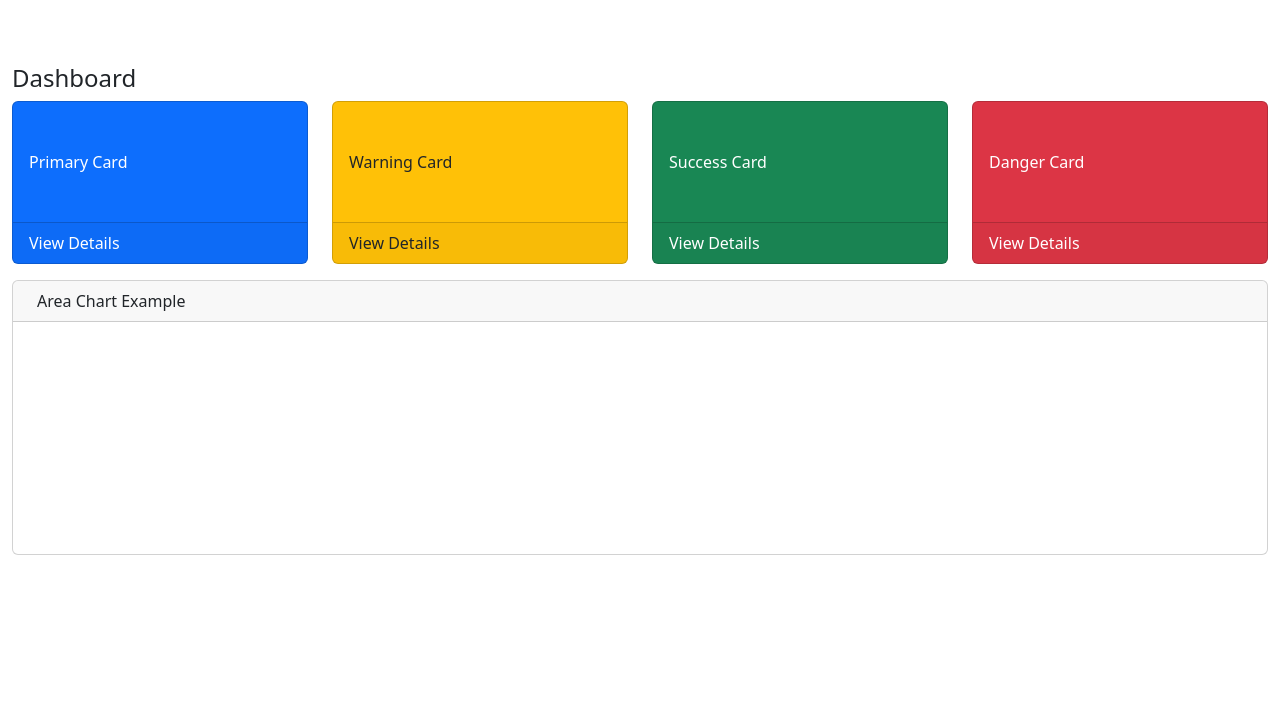
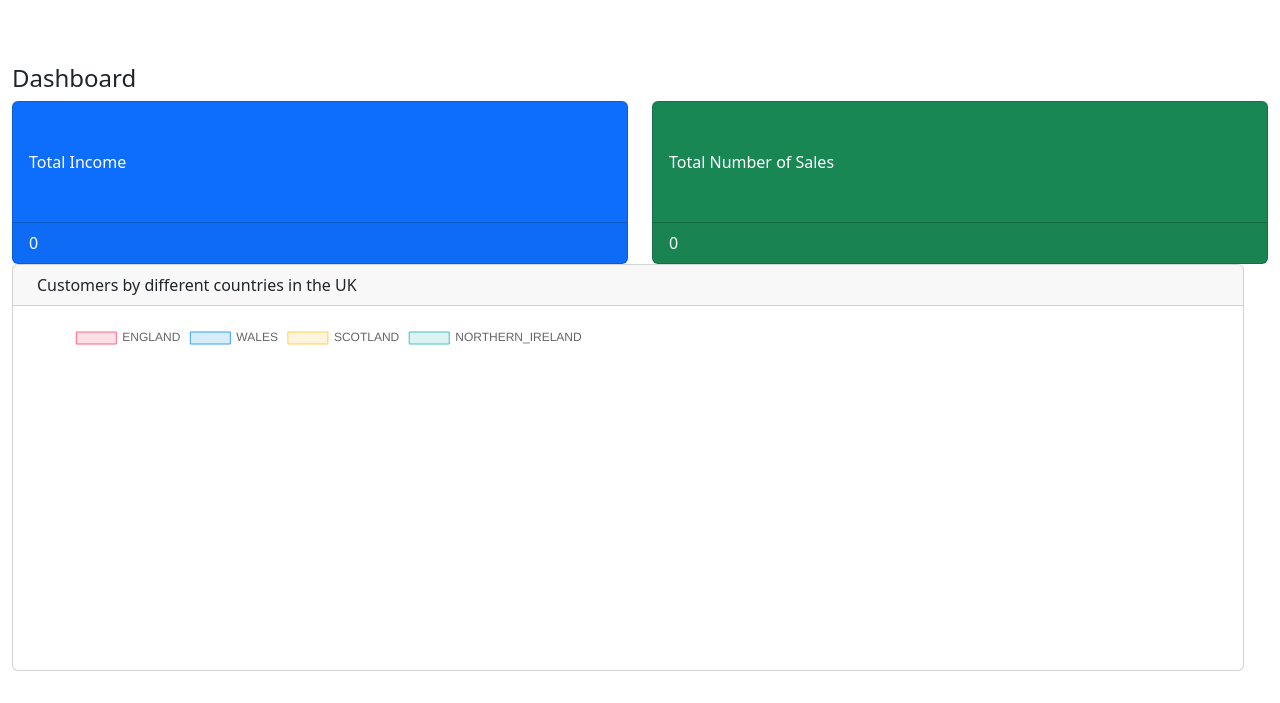
Before and after one commit to ishambhandari/enterprise-ecommerce, a Django app: page /dashboard/ in a window 1280 px wide. Shown: the part 112-815 px from the top of the page. Before the commit the page ends 667 px from the top, so only its background shows below. Run offline with Django 4.2, Linux system fonts and the light colour scheme; the visitor is signed in with stand-in values (Sample User, id 1); data that the repository does not hold is empty; some libraries are stand-ins or nearby versions.

Commit message:
fixing up the problem

```diff
--- /dev/null
+++ b/features/steps/behave.ini
@@ -0,0 +1,2 @@
+[behave]
+django_settings_module=myshop.settings
--- a/myshop/settings.py
+++ b/myshop/settings.py
@@ -23,7 +23,7 @@ BASE_DIR = Path(__file__).resolve().parent.parent
 SECRET_KEY = 'django-insecure-4vg)p9=8d0)d-(ry7pz%ds@l@+tghks$6-_7u6qid-8)s!onn7'
 
 # SECURITY WARNING: don't run with debug turned on in production!
-DEBUG =False
+DEBUG = True
 
 ALLOWED_HOSTS = ['*']
 
--- a/products/templates/accountdetail.html
+++ b/products/templates/accountdetail.html
@@ -44,5 +44,7 @@
   <p>Your total spending is</p>
   <span>{{total_spending}}</span>
 </div>
+<button>   <a href={%url "logout"%}>Logout</a>
+</button>
 
 {% endblock %}
--- a/products/templates/base.html
+++ b/products/templates/base.html
@@ -6,6 +6,9 @@
     <link href="{% static 'fontawesomefree/css/brands.css' %}" rel="stylesheet" type="text/css">
     <link href="{% static 'fontawesomefree/css/solid.css' %}" rel="stylesheet" type="text/css">
     <link rel="stylesheet" href="{% static 'css/styles.css' %}">
+
+<script src="https://cdn.jsdelivr.net/npm/leaflet@1.7.1/dist/leaflet.js"></script>
+<link rel="stylesheet" href="https://cdn.jsdelivr.net/npm/leaflet@1.7.1/dist/leaflet.css" />
 
   </head>
   <body>
@@ -83,12 +86,14 @@
               </a>
               {% endif%}
         {% if user.is_authenticated%}
+
       <div class="dropdown">
-        <div class="customer-icon"><i class="fa fa-user" style = "margin-top:16px"></i></div>
-        <div class="dropdown-menu">
-          <a href="{% url 'account-detail' %}">My Account</a>
-          <a href={%url "logout"%}>Logout</a>
-        </div>
+        <a href = "{% url 'account-detail' %}"> <div class="customer-icon"><i class="fa fa-user" style = "margin-top:16px"></i></div></a>
+
+      <!--   <div class="dropdown-menu"> -->
+      <!--     <a href="{% url 'account-detail' %}">My Account</a> -->
+      <!--     <a href={%url "logout"%}>Logout</a> -->
+        <!-- </div> -->
       </div>
       {% else %}
 
--- a/products/templates/dashboard.html
+++ b/products/templates/dashboard.html
@@ -1,4 +1,9 @@
 {% extends 'base.html' %} {%block content%}
+ <link rel="stylesheet" href="https://cdnjs.cloudflare.com/ajax/libs/leaflet/1.7.1/leaflet.min.css" />
+    <script src="https://cdnjs.cloudflare.com/ajax/libs/leaflet/1.7.1/leaflet.min.js"></script>
+<script src="https://cdn.jsdelivr.net/npm/chart.js"></script>
+<script src="https://cdnjs.cloudflare.com/ajax/libs/heatmap.js/2.0.0/heatmap.min.js" integrity="sha512-FpvmtV53P/z7yzv1TAIVH7PNz94EKXs5aV6ts/Zi+B/VeGU5Xwo6KIbwpTgKc0d4urD/BtkK50IC9785y68/AA==" crossorigin="anonymous" referrerpolicy="no-referrer"></script>
+</head>
 {% if request.user.is_staff%}
 <div
   class="offcanvas offcanvas-start sidebar-nav bg-dark"
@@ -85,62 +90,39 @@
       </div>
     </div>
     <div class="row">
-      <div class="col-md-3 mb-3">
+      <div class="col-md-6 mb-6">
         <div class="card bg-primary text-white h-100">
-          <div class="card-body py-5">Primary Card</div>
+          <div class="card-body py-5">Total Income</div>
           <div class="card-footer d-flex">
-            View Details
+            {{total_price}}
             <span class="ms-auto">
               <i class="bi bi-chevron-right"></i>
             </span>
           </div>
         </div>
       </div>
-      <div class="col-md-3 mb-3">
-        <div class="card bg-warning text-dark h-100">
-          <div class="card-body py-5">Warning Card</div>
+      <div class="col-md-6 mb-6">
+        <div class="card bg-success text-white h-100">
+          <div class="card-body py-5">Total Number of Sales</div>
           <div class="card-footer d-flex">
-            View Details
+            {{total_items_sold}}
             <span class="ms-auto">
               <i class="bi bi-chevron-right"></i>
             </span>
           </div>
         </div>
       </div>
-      <div class="col-md-3 mb-3">
-        <div class="card bg-success text-white h-100">
-          <div class="card-body py-5">Success Card</div>
-          <div class="card-footer d-flex">
-            View Details
-            <span class="ms-auto">
-              <i class="bi bi-chevron-right"></i>
-            </span>
-          </div>
-        </div>
-      </div>
-      <div class="col-md-3 mb-3">
-        <div class="card bg-danger text-white h-100">
-          <div class="card-body py-5">Danger Card</div>
-          <div class="card-footer d-flex">
-            View Details
-            <span class="ms-auto">
-              <i class="bi bi-chevron-right"></i>
-            </span>
-          </div>
-        </div>
-      </div>
-    </div>
     <div class="row">
       <div class="col-md-12 mb-3">
         <div class="card h-100">
           <div class="card-header">
             <span class="me-2"><i class="bi bi-bar-chart-fill"></i></span>
-            Area Chart Example
+            Customers by different countries in the UK
           </div>
           <div class="card-body">
-            <canvas class="chart" width="100%" height="200"></canvas>
+<canvas id="myChart" style="height: 300px; width: 600px"></canvas>
           </div>
-        </div>
+
       </div>
     </div>
     <div class="row">
@@ -154,4 +136,47 @@
 
 <div>You are not allowed to view this page. Permission Staff required</div>
 {% endif%}
+<script>
+// Retrieve data from backend
+var data = {
+    "ENGLAND": {{ dictionary.ENGLAND }},
+    "WALES": {{ dictionary.WALES }},
+    "SCOTLAND": {{ dictionary.SCOTLAND }},
+    "NORTHERN_IRELAND": {{ dictionary.NORTHERN_IRELAND }}
+};
+
+// Create a pie chart
+var ctx = document.getElementById("myChart").getContext("2d");
+var myPieChart = new Chart(ctx, {
+    type: 'pie',
+    data: {
+        labels: Object.keys(data),
+        datasets: [{
+            data: Object.values(data),
+            backgroundColor: [
+                'rgba(255, 99, 132, 0.2)',
+                'rgba(54, 162, 235, 0.2)',
+                'rgba(255, 206, 86, 0.2)',
+                'rgba(75, 192, 192, 0.2)',
+            ],
+            borderColor: [
+                'rgba(255, 99, 132, 1)',
+                'rgba(54, 162, 235, 1)',
+                'rgba(255, 206, 86, 1)',
+                'rgba(75, 192, 192, 1)',
+            ],
+            borderWidth: 1
+        }]
+    },
+    options: {
+        responsive: false,
+        maintainAspectRatio: false,
+    }
+});
+
+// THis is leaflet
+
+</script>
+
+
 {% endblock %}
--- a/products/views/dashboard.py
+++ b/products/views/dashboard.py
@@ -2,10 +2,33 @@ from django.shortcuts import render,get_object_or_404
 from products.models import Product, ProductImage
 from django.core.paginator import Paginator
 from django.contrib.auth.decorators import login_required
+from products.models import *
+from django.db.models import Count
 
 @login_required
 def dashboard(request):
-    if request.user.is_staff:
-        return render(request, 'dashboard.html')
-    else:
-        return render(request, 'dashboard.html')
+    context = {}
+    orders = Order.objects.filter(completed=True)
+    order_items = OrderItem.objects.filter(order__in=orders)
+    total_price = 0
+    total_items_sold = 0
+    for order in orders:
+        total_price += order.get_cart_total
+        total_items_sold += order.get_cart_items
+
+
+    dictionary = {"ENGLAND":0, "WALES":0, "SCOTLAND":0, "NORTHERN_IRELAND":0}
+    addressess = ShippingAddress.objects.all()
+    for i in addressess:
+        try:
+            dictionary[i.country] += 1
+        except:
+            pass
+    print(dictionary)
+    context = {
+        'order_items': order_items,
+        'total_price': total_price,
+        'total_items_sold': total_items_sold,
+        'dictionary':dictionary
+    }
+    return render(request, 'dashboard.html', context)
```
Also changed, not shown: features/environment.py (added, +65 -0 lines), features/steps/products_steps.py (added, +10 -0 lines), 7 other files.
